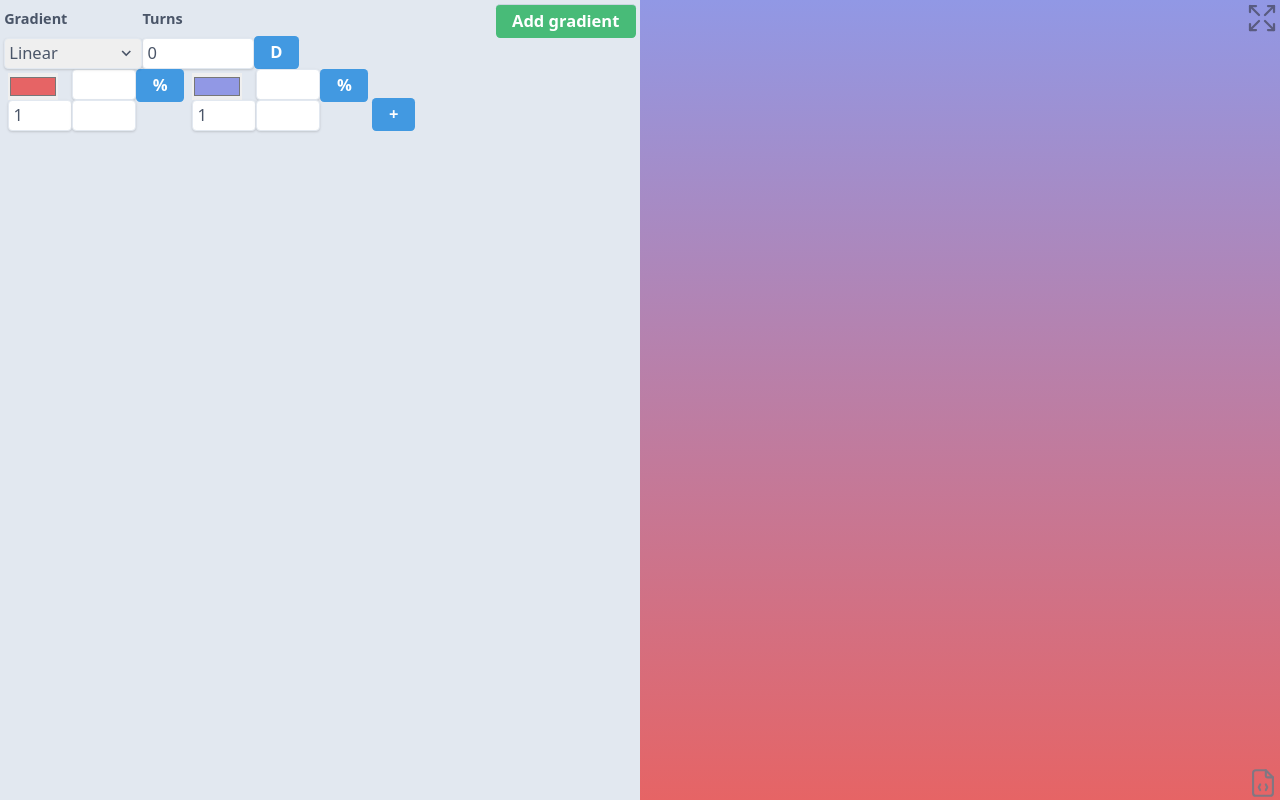
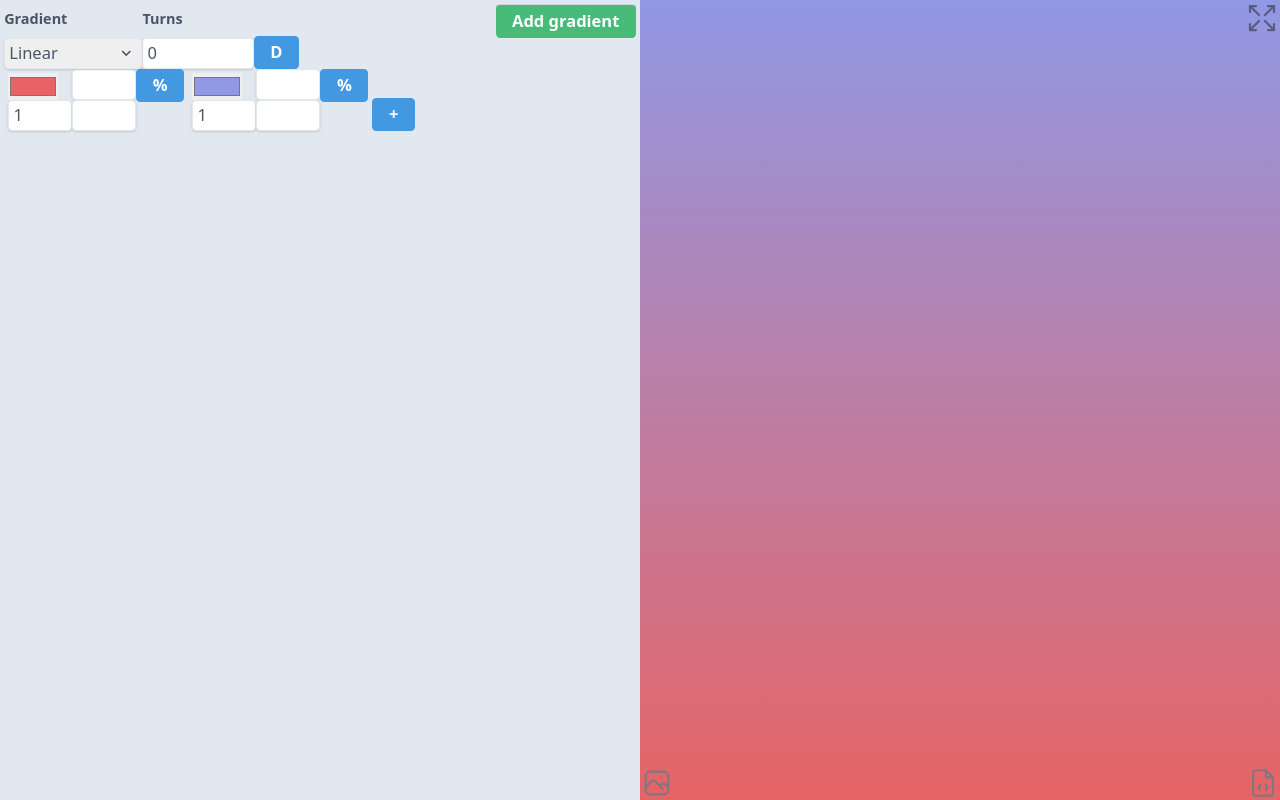
Before and after one commit to Matej-ch/gradient-generator, a Vue app: page / in a window 1280 px wide. Built offline with nearby package versions, Linux system fonts and the light colour scheme.

Commit message:
closes #6 added ability to save image

```diff
--- a/package.json
+++ b/package.json
@@ -18,9 +18,10 @@
   },
   "dependencies": {
     "core-js": "^3.6.5",
-    "vue": "^2.6.11",
+    "html2canvas": "^1.0.0-rc.7",
     "normalize.css": "^8.0.1",
-    "tailwindcss": "^1.8.0"
+    "tailwindcss": "^1.8.0",
+    "vue": "^2.6.11"
   },
   "devDependencies": {
     "@vue/cli-plugin-babel": "~4.5.0",
--- a/src/App.vue
+++ b/src/App.vue
@@ -168,8 +168,8 @@
                     title="Add next gradient">Add gradient</button>
         </div>
 
-        <div class="h-screen relative" :style="finalStyle">
-            <a href="#" @click.prevent="showOverlay = !showOverlay" class="absolute right-0 opacity-50">
+        <div class="h-screen relative" :style="finalStyle" ref="gradientDiv" id="gradientDiv">
+            <a href="#" @click.prevent="showOverlay = !showOverlay" class="absolute right-0 opacity-50" title="Show / Hide overlay" v-if="!createScreenshot" data-html2canvas-ignore>
                 <svg v-show="showOverlay" xmlns="http://www.w3.org/2000/svg" width="36"
                      height="36" viewBox="0 0 24 24" stroke-width="1.5" stroke="#212121" fill="none" stroke-linecap="round" stroke-linejoin="round">
                     <path stroke="none" d="M0 0h24v24H0z" fill="none"/>
@@ -189,7 +189,7 @@
                 </svg>
             </a>
 
-            <a href="#" class="opacity-75 absolute right-0 bottom-0"  @click.prevent="showCode = !showCode">
+            <a href="#" class="opacity-75 absolute right-0 bottom-0"  @click.prevent="showCode = !showCode" title="Show code"  v-if="!createScreenshot" data-html2canvas-ignore>
                 <svg xmlns="http://www.w3.org/2000/svg" width="34" height="34" viewBox="0 0 24 24" stroke-width="1.5" stroke="#607D8B" fill="none" stroke-linecap="round" stroke-linejoin="round">
                     <path stroke="none" d="M0 0h24v24H0z" fill="none"/>
                     <path d="M14 3v4a1 1 0 0 0 1 1h4" />
@@ -214,10 +214,19 @@
                         <rect x="9" y="3" width="6" height="4" rx="2" />
                         <path d="M9 14l2 2l4 -4" />
                     </svg>
-
                 </a>
                 <pre v-show="showCode" class="py-2 px-2 w-full text-xs whitespace-pre-wrap" ref="textToCopy">.gradient {{finalStyle | convertToCss}}</pre>
             </div>
+
+            <a href="#" @click.prevent="createImage" class="opacity-75 absolute left-0 bottom-0" title="Create Image" v-if="!createScreenshot" data-html2canvas-ignore>
+                <svg xmlns="http://www.w3.org/2000/svg" width="34" height="34" viewBox="0 0 24 24" stroke-width="1.5" stroke="#607D8B" fill="none" stroke-linecap="round" stroke-linejoin="round">
+                    <path stroke="none" d="M0 0h24v24H0z" fill="none"/>
+                    <line x1="15" y1="8" x2="15.01" y2="8" />
+                    <rect x="4" y="4" width="16" height="16" rx="3" />
+                    <path d="M4 15l4 -4a3 5 0 0 1 3 0l5 5" />
+                    <path d="M14 14l1 -1a3 5 0 0 1 3 0l2 2" />
+                </svg>
+            </a>
 
         </div>
     </div>
@@ -226,6 +235,7 @@
 <script>
 
 import {hexToRgbaMixin} from "@/mixins/hexToRgbaMixin";
+import html2canvas from "html2canvas";
 
 export default {
     name: 'App',
@@ -236,6 +246,7 @@ export default {
           showOverlay:true,
           showCode: false,
           isCopied: false,
+          createScreenshot: false,
           gradients: [
               {
                   type: 'linear-gradient',
@@ -401,6 +412,30 @@ export default {
             setTimeout(() => {
                 this.isCopied = false;
             }, 1200);
+        },
+        createImage() {
+            this.showOverlay = false;
+            this.createScreenshot = true;
+
+            html2canvas(document.getElementById(this.$refs.gradientDiv.getAttribute('id')))
+                .then(canvas => {
+                    document.body.appendChild(canvas)
+                    canvas.style.cssText = 'position: fixed;top: 0;left: 0;opacity: 1;transform: scale(0.8); z-index: 99999999;transition: transform 0.3s cubic-bezier(0.42, 0, 0.58, 1) 0s, opacity 0.3s cubic-bezier(0.42, 0, 0.58, 1) 0s, transform 0.3s cubic-bezier(0.42, 0, 0.58, 1) 0s;box-shadow: rgba(0, 0, 0, 0.3) 6px 5px 12px 4px;';
+                    canvas.id = 'canvas'
+                });
+
+
+            setTimeout(() => {
+                this.showOverlay = true;
+                this.createScreenshot = false;
+            }, 3000);
+
+            setTimeout(() => {
+                let canvas = document.getElementById('canvas');
+                let dataURL = canvas.toDataURL('image/png');
+                window.open(dataURL,'GradientWindow');
+                canvas.remove();
+            }, 500);
         }
     }
 }
```
Also changed, not shown: 1 other file (tests, documents, lock files or other folders).
